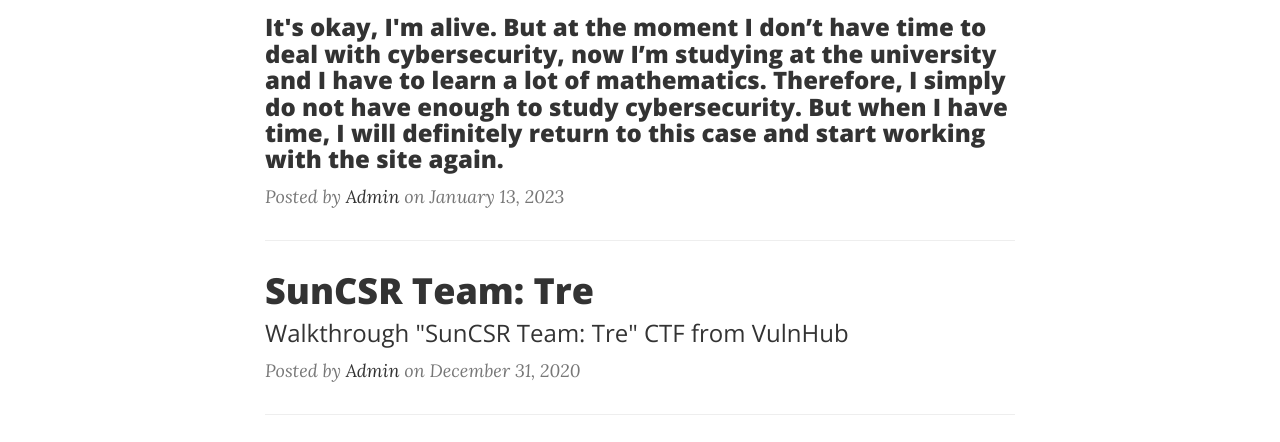
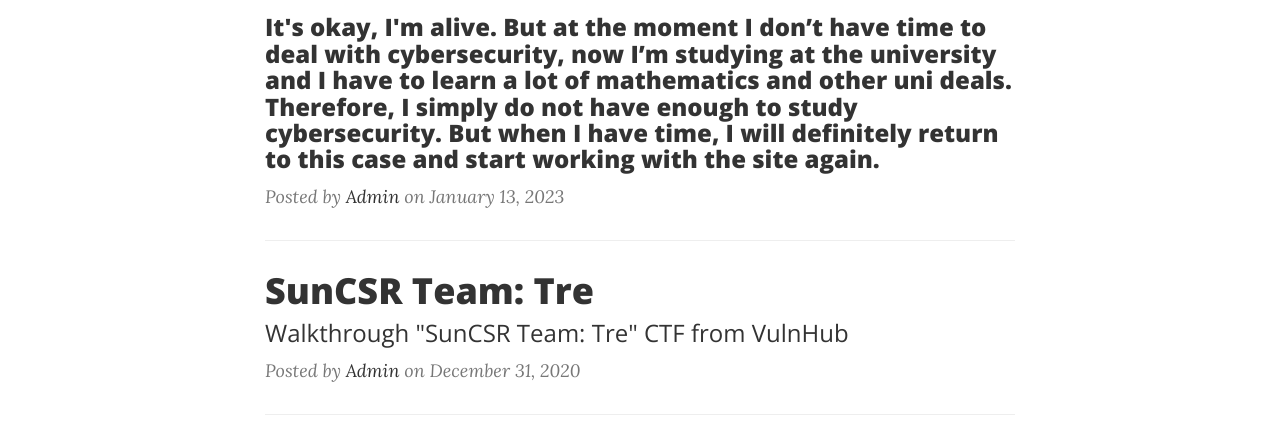
Before and after one commit to laf3r/laf3r.github.io, a website: page index.html in a window 1280 px wide. Shown: the part 645-1087 px from the top of the page. Drawn offline with nearby package versions, Linux system fonts and the light colour scheme.

Commit message:
Update index.html

```diff
--- a/index.html
+++ b/index.html
@@ -95,7 +95,7 @@
                             Where i am? and where is new posts?
                         </h2>
                         <h3 class="post-subtitle">
- 							It's okay, I'm alive. But at the moment I don’t have time to deal with cybersecurity, now I’m studying at the university and I have to learn a lot of mathematics. Therefore, I simply do not have enough to study cybersecurity. But when I have time, I will definitely return to this case and start working with the site again.
+ 							It's okay, I'm alive. But at the moment I don’t have time to deal with cybersecurity, now I’m studying at the university and I have to learn a lot of mathematics and other uni deals. Therefore, I simply do not have enough to study cybersecurity. But when I have time, I will definitely return to this case and start working with the site again.
                         </h3>
                     <p class="post-meta">Posted by <a href="about/">Admin</a> on January 13, 2023</p>
                 </div>
```
